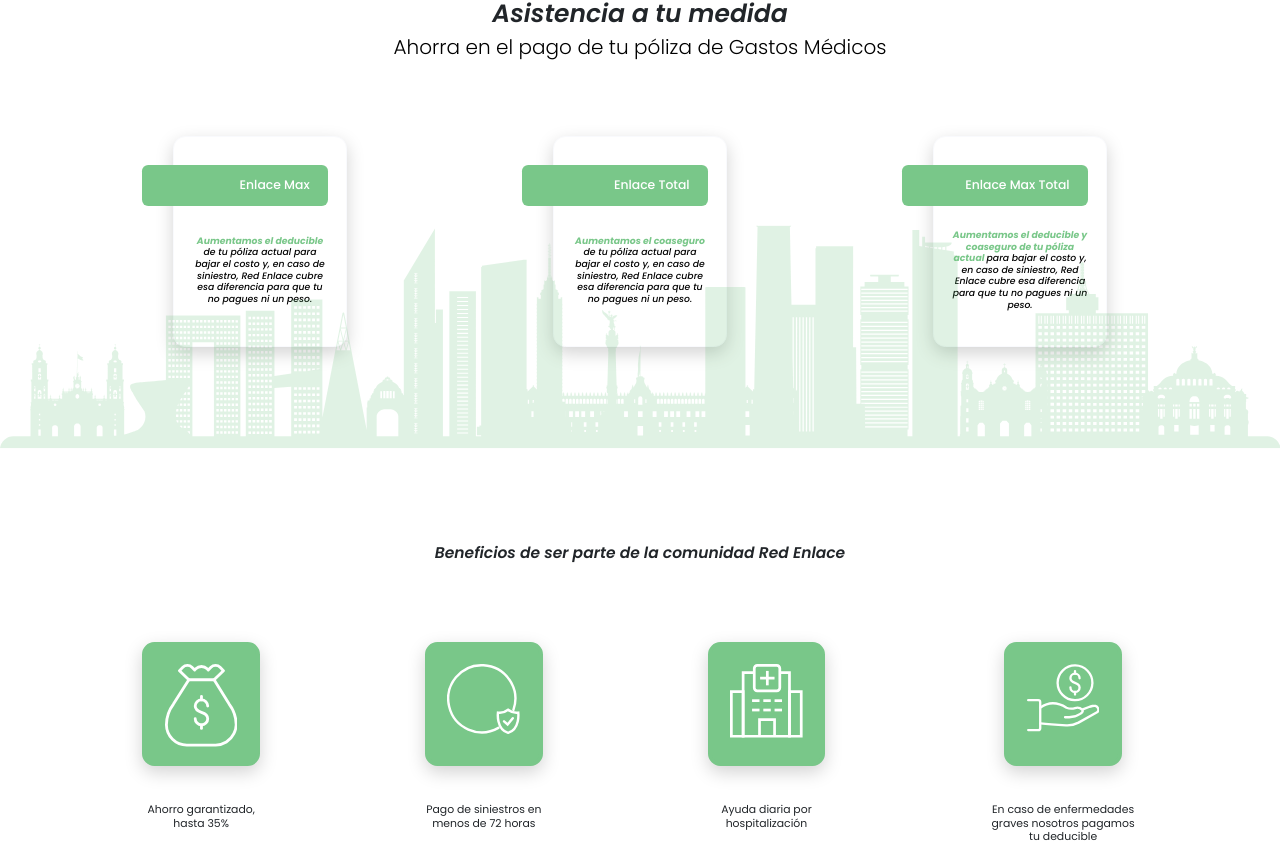
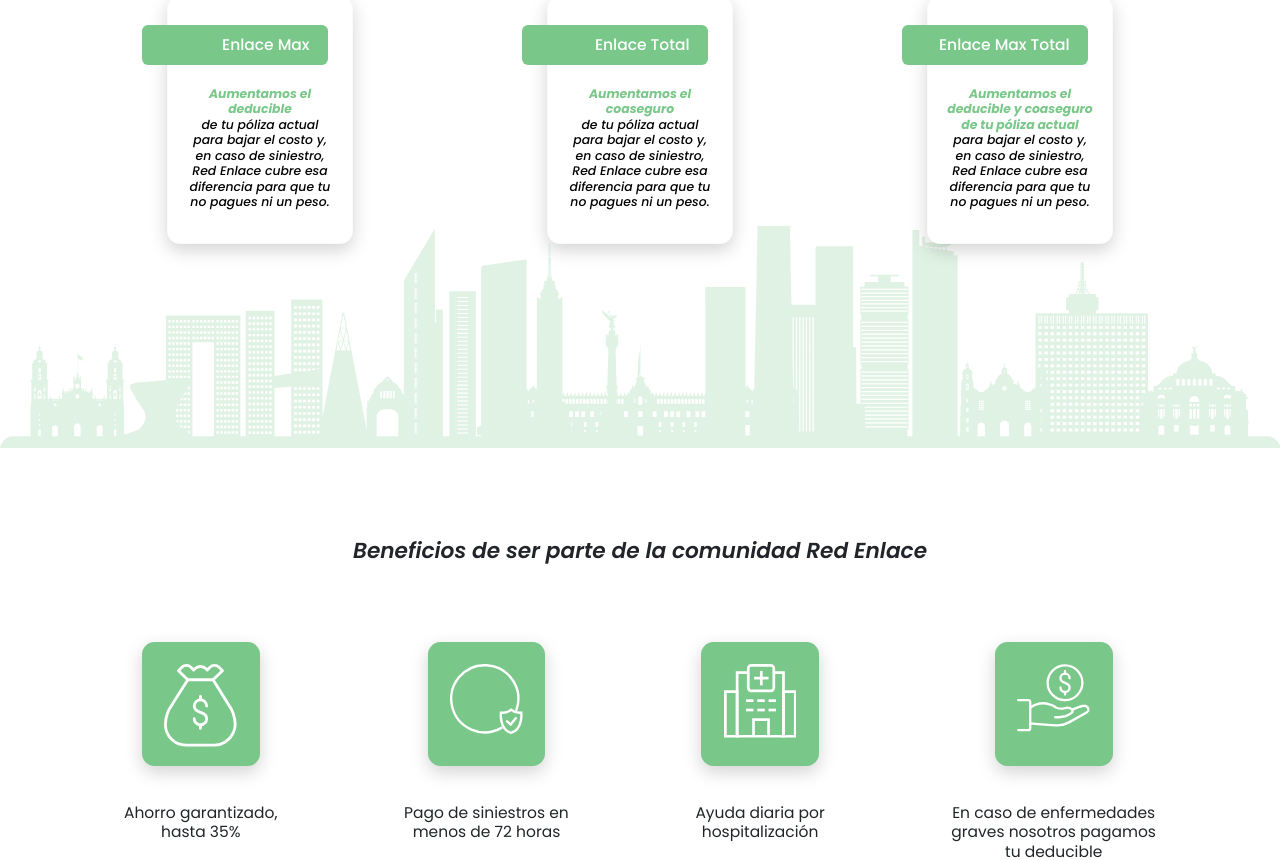
Before and after one commit to Pacyx-Mexico/red-enlace, a React (Vite) app: page /enlace in a window 1280 px wide. Shown: the part 587-1447 px from the top of the page. Built offline with nearby package versions, Linux system fonts and the light colour scheme.

Commit message:
Style changes in enlace

```diff
--- a/src/components/enlace/Beneficios.jsx
+++ b/src/components/enlace/Beneficios.jsx
@@ -8,7 +8,7 @@
     <BeneficiosSection>
       <div className="services-title container text-center mt-5 pt-5">
         <h3 className="pb-2 fw-semi-bold text-dark">
-          <span className="text-dark fw-semi-bold fs-1 fst-italic">
+          <span className="text-dark fw-semi-bold fs-35 fst-italic">
             Beneficios de ser parte de la comunidad Red Enlace
           </span>
         </h3>
@@ -22,7 +22,7 @@
               </div>
             </div>
             <div className="card-body px-2 pb-0 mt-5 text-center">
-              <p className="card-title fw-normal lh-sm text-dark fs-3 pt-5">
+              <p className="card-title fw-normal lh-sm text-dark pt-5">
                 Ahorro garantizado,
                 <br /> hasta 35%
               </p>
@@ -35,7 +35,7 @@
               </div>
             </div>
             <div className="card-body px-2 pb-0 mt-5 text-center">
-              <p className="card-title fw-normal lh-sm text-dark fs-3 pt-5">
+              <p className="card-title fw-normal lh-sm text-dark pt-5">
                 Pago de siniestros en
                 <br /> menos de 72 horas
               </p>
@@ -48,7 +48,7 @@
               </div>
             </div>
             <div className="card-body px-2 pb-0 mt-5 text-center">
-              <p className="card-title fw-normal lh-sm text-dark fs-3 pt-5">
+              <p className="card-title fw-normal lh-sm text-dark pt-5">
                 Ayuda diaria por <br /> hospitalización
               </p>
             </div>
@@ -60,7 +60,7 @@
               </div>
             </div>
             <div className="card-body px-2 pb-0 mt-5 text-center">
-              <p className="card-title fw-normal lh-sm text-dark fs-3 pt-5">
+              <p className="card-title fw-normal lh-sm text-dark pt-5">
                 En caso de enfermedades <br />
                 graves nosotros pagamos <br />
                 tu deducible
@@ -239,5 +239,13 @@
         width: 86%;
       }
     }
+
+    .fs-35 {
+      font-size: 3.5rem;
+    }
+
+    .card-title {
+      font-size: 2.5rem;
+    }
   }
 `
--- a/src/components/enlace/EnlaceHero.jsx
+++ b/src/components/enlace/EnlaceHero.jsx
@@ -109,7 +109,7 @@
     opacity: 0.2;
   }
   .hero_subtitle {
-    font-size: 2.4rem;
+    font-size: 2.5rem;
     font-weight: 400;
     line-height: 2rem;
     z-index: 2;
--- a/src/components/enlace/Plans.jsx
+++ b/src/components/enlace/Plans.jsx
@@ -10,7 +10,7 @@
   };
   return (
     <PlansSection>
-      <div className="services-title container text-center d-none d-md-block">
+      <div className="services-title container text-center d-none d--block">
         <h5 className="text-dark fs-25 fw-semi-bold text-center pt-4 fst-italic">
           Asistencia a tu medida
         </h5>
@@ -23,10 +23,10 @@
           <div className="col-auto">
             <div className="card bg-white border-primary rounded-5 py-5 px-2 text-center d-flex align-items-center justify-content-center shadow-lg">
               <div className="card-price rounded-4 top-20 start-0 mt-4 d-flex justify-content-end align-items-center p-5">
-                <p className="fs-2 mb-0">Enlace Max</p>
+                <p className="fs-25 mb-0">Enlace Max</p>
               </div>
               <div className="d-flex flex-column card-body align-items-center justify-content-center px-2 pb-0">
-                <p className="card-title fst-italic fs-4 lh-sm my-4 text-primary">
+                <p className="card-title fst-italic lh-sm my-4 text-primary">
                   <span className="fw-bold green-text">Aumentamos el deducible</span> <br />
                   de tu póliza actual para
                   bajar el costo y, en caso de
@@ -40,10 +40,10 @@
           <div className="col-auto">
             <div className="card bg-white border-primary rounded-5 py-5 px-2 text-center d-flex align-items-center justify-content-center shadow-lg">
               <div className="card-price rounded-4 top-20 start-0 mt-4 d-flex justify-content-end align-items-center opacity-100 p-5">
-                <p className="fs-2 mb-0">Enlace Total</p>
+                <p className="fs-25 mb-0">Enlace Total</p>
               </div>
               <div className="card-body d-flex flex-column card-body align-items-center justify-content-center px-2 pb-0">
-                <p className="card-title fst-italic fs-4 lh-sm my-4 text-primary">
+                <p className="card-title fst-italic lh-sm my-4 text-primary">
                   <span className="fw-bold green-text">Aumentamos el coaseguro</span> <br />
                   de tu póliza actual para
                   bajar el costo y, en caso de
@@ -57,10 +57,10 @@
           <div className="col-auto">
             <div className="card bg-white border-primary rounded-5 py-5 px-2 text-center d-flex align-items-center justify-content-center shadow-lg">
               <div className="card-price rounded-4 top-20 start-0 mt-4 d-flex justify-content-end align-items-center p-5">
-                <p className="fs-2 mb-0">Enlace Max Total</p>
+                <p className="fs-25 mb-0">Enlace Max Total</p>
               </div>
               <div className="card-body d-flex flex-column card-body align-items-center justify-content-center px-2 pb-0">
-                <p className="card-title fst-italic fs-4 lh-sm my-4 text-primary">
+                <p className="card-title fst-italic lh-sm my-4 text-primary">
                   <span className="fw-bold green-text">Aumentamos el deducible y coaseguro de tu póliza actual </span>
                   para bajar el costo y,
                   en caso de siniestro, Red
@@ -100,7 +100,7 @@
             <div className="w-100 h-50rem">
               <div className="card bg-white border border-0 border-primary rounded-5 py-5 px-2 text-center shadow-lg border-none mx-auto">
                 <div className="card-price rounded-4 top-20 start-0 mt-4 d-flex justify-content-end align-items-center">
-                  <p className="fw-normal my-auto me-5">Enlace Max</p>
+                  <p className="fw-normal fs-35 my-auto me-5">Enlace Max</p>
                 </div>
                 <div className="card-body px-2 pb-0">
                   <p className="card-title fw-normal text-primary">
@@ -121,7 +121,7 @@
             <div className="w-100 h-50rem">
               <div className="card border opacity-100 border-0 border-primary rounded-5 py-5 px-2 text-center shadow-lg border-none mx-auto">
                 <div className="card-price rounded-4 top-20 start-0 mt-4 d-flex justify-content-end align-items-center">
-                  <p className="fw-normal my-auto me-5">Enlace Total</p>
+                  <p className="fw-normal fs-35 my-auto me-5">Enlace Total</p>
                 </div>
                 <div className="card-body px-2 pb-0">
                   <p className="card-title fw-normal text-primary">
@@ -142,7 +142,7 @@
             <div className="w-100 h-50rem">
               <div className="card border opacity-100 border-0 border-primary rounded-5 py-5 px-2 text-center shadow-lg border-none mx-auto">
                 <div className="card-price rounded-4 top-20 start-0 mt-4 d-flex justify-content-end align-items-center">
-                  <p className="fw-normal my-auto me-5">Enlace Max Total</p>
+                  <p className="fw-normal fs-35 my-auto me-5">Enlace Max Total</p>
                 </div>
                 <div className="card-body px-2 pb-0">
                   <p className="card-title fw-bold fst-italic lh-sm mt-4 green-text">
@@ -189,7 +189,7 @@
   }
 
   .RE_img_bg {
-    z-index: 5;
+    z-index: -5;
     top: 60%;
   }
 
@@ -226,7 +226,8 @@
     }
 
     .card-body .card-title {
-      font-size: 11px;
+      font-size: 2rem;
+      margin-top: 15%;
     }
   }
 
@@ -270,20 +271,32 @@
       height: 52rem;
     }
 
+    .card .card-body .card-title {
+      font-size: 3rem;
+      margin-top: 0;
+    }
+
     .swiper {
       height: 65rem;
     }
   }
 
   @media (min-width: 768px) {
+    .card {
+      width: 65rem;
+      height: 50rem;
+    }
 
+    .fs-35 {
+      font-size: 3.5rem;
+    }
   }
 
   @media (min-width: 991px) {
     height: 80rem;
     .card {
-      width: 28rem;
-      height: 34rem;
+      width: 30rem;
+      height: 40rem;
       background-color: #ffffff;
 
       .icon-height {
@@ -304,11 +317,17 @@
     }
 
     .fs-25 {
-      font-size: 25px;
+      font-size: 2.5rem;
     }
 
     .fs-20 {
       font-size: 20px;
     }
+
+    .card .card-body .card-title {
+      font-size: 2rem;
+    }
   }
+
+  @media (min-width: 1200px) {}
 `;
```
